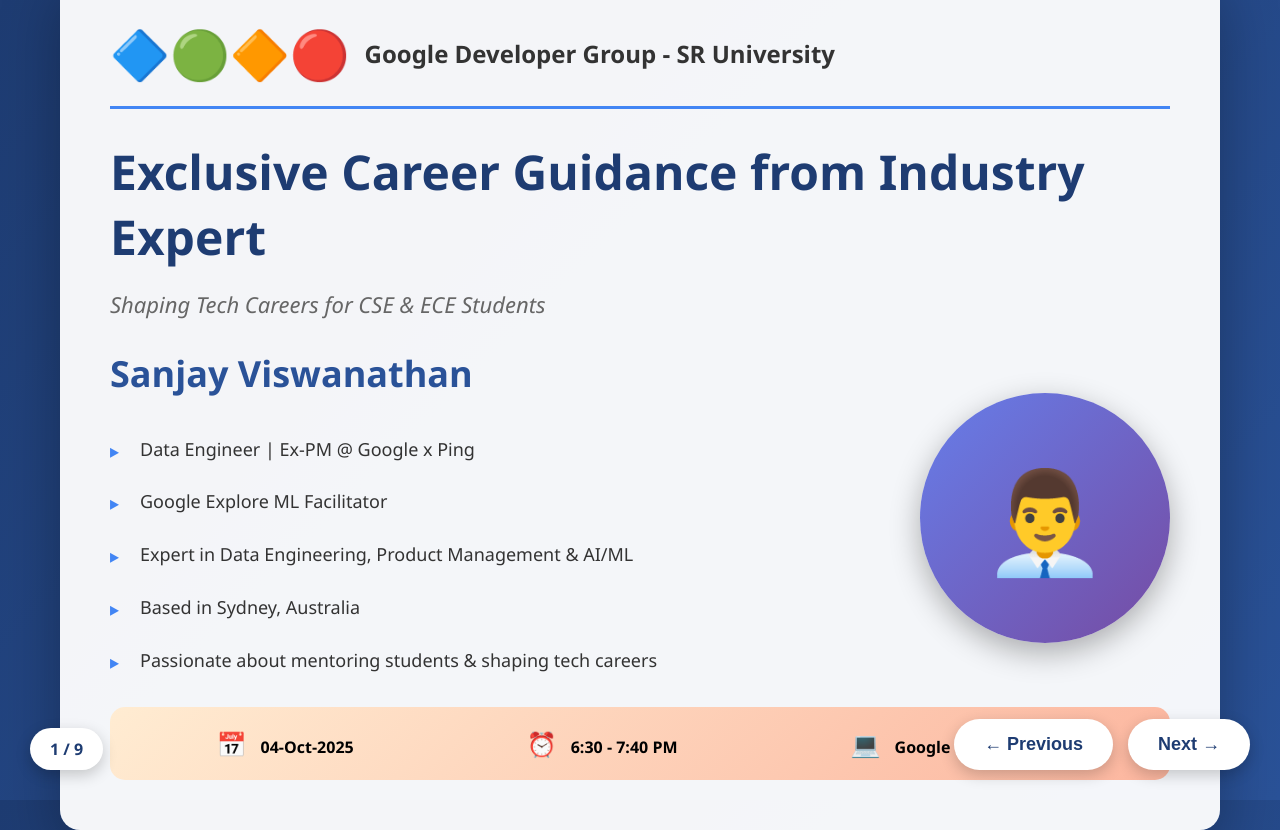
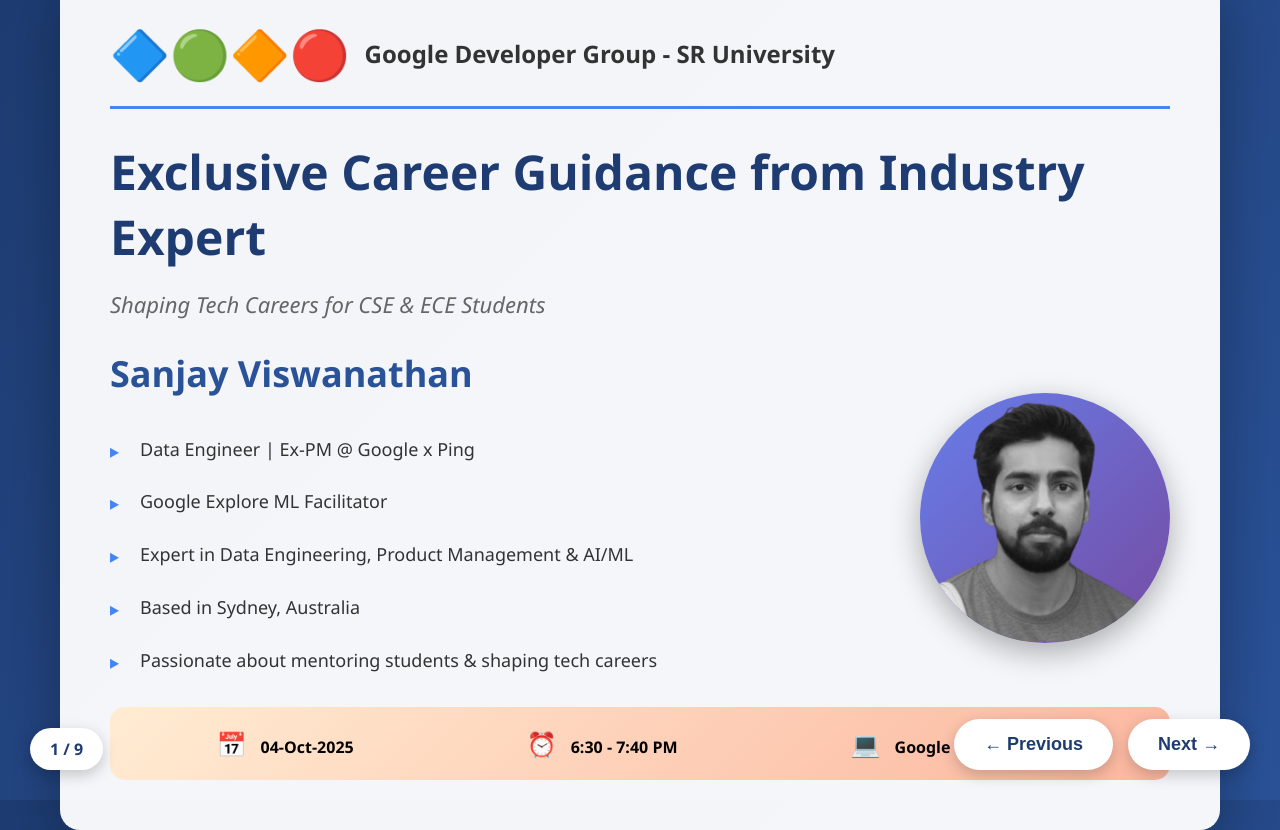
Before and after one commit to sanjay-kv/career-guidance-presentation, a plain HTML site: page index.html in a window 1280 px wide. Drawn offline with Linux system fonts and the light colour scheme.

Commit message:
Updated index.html

```diff
--- a/index.html
+++ b/index.html
@@ -302,7 +302,9 @@
                             <li>Passionate about mentoring students & shaping tech careers</li>
                         </ul>
                     </div>
-                    <div class="speaker-image">👨‍💼</div>
+                    <div class="speaker-image">
+                        <img src="images/SAnjay-removebg-preview.png" alt="Sanjay Viswanathan" style="width: 100%; height: 100%; object-fit: cover; border-radius: 50%;">
+                    </div>
                 </div>
 
                 <div class="event-details">
```
